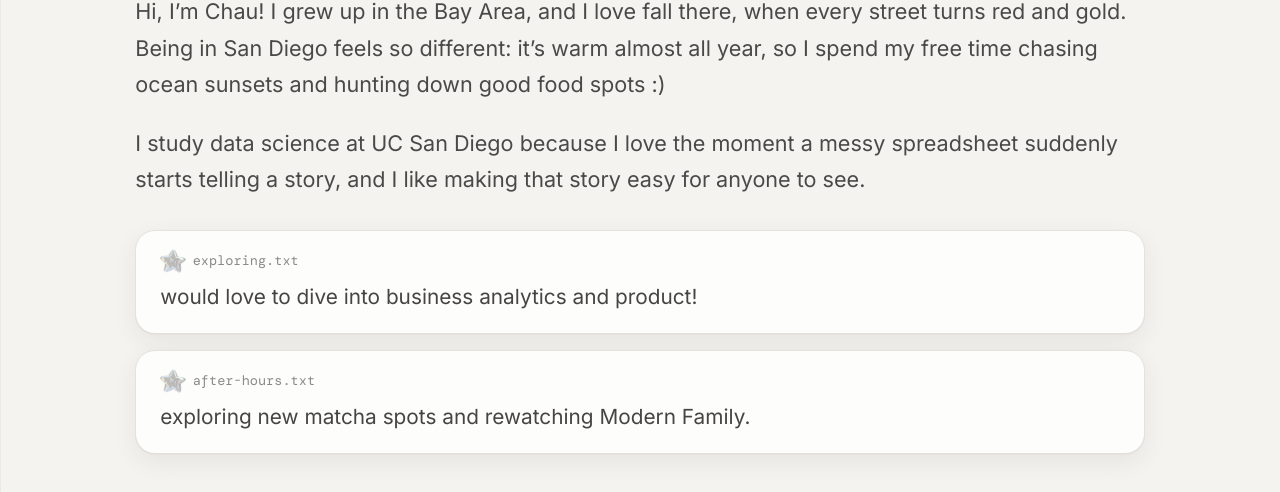
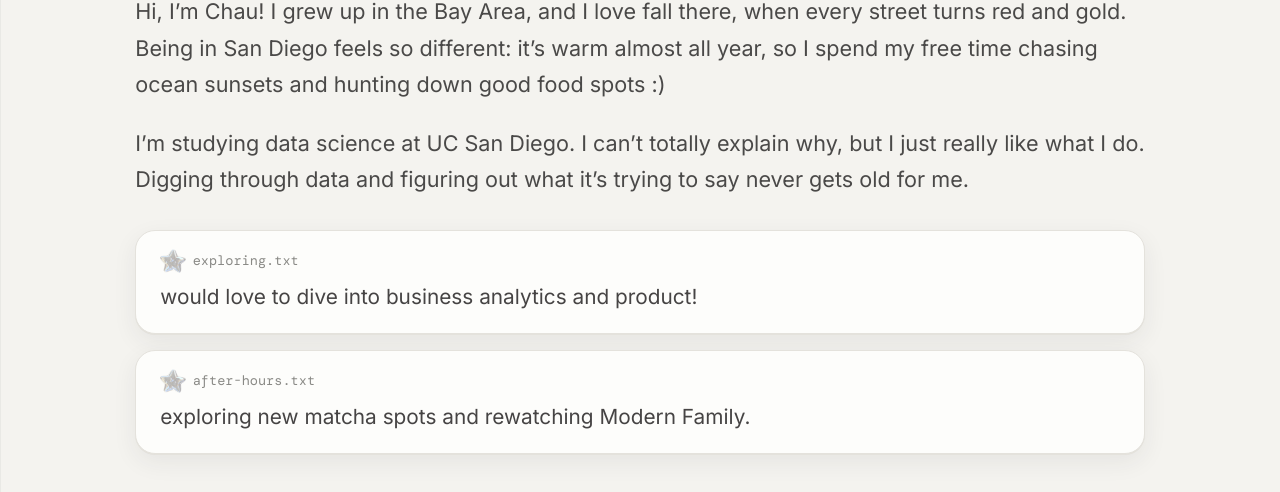
Before and after one commit to chouiie/portfolio, a website: page profile/index.html in a window 1280 px wide. Shown: the part 808-1300 px from the top of the page. Drawn offline with nearby package versions, Linux system fonts and the light colour scheme.

Commit message:
Update about me

```diff
--- a/profile/index.html
+++ b/profile/index.html
@@ -33,7 +33,7 @@
 
     <p class="bio">Hi, I’m Chau! I grew up in the Bay Area, and I love fall there, when every street turns red and gold. Being in San Diego feels so different: it’s warm almost all year, so I spend my free time chasing ocean sunsets and hunting down good food spots :)</p>
 
-    <p class="bio">I study data science at UC San Diego because I love the moment a messy spreadsheet suddenly starts telling a story, and I like making that story easy for anyone to see.</p>
+    <p class="bio">I’m studying data science at UC San Diego. I can’t totally explain why, but I just really like what I do. Digging through data and figuring out what it’s trying to say never gets old for me.</p>
 
     <div class="file-cards">
         <article class="file-card">
```
